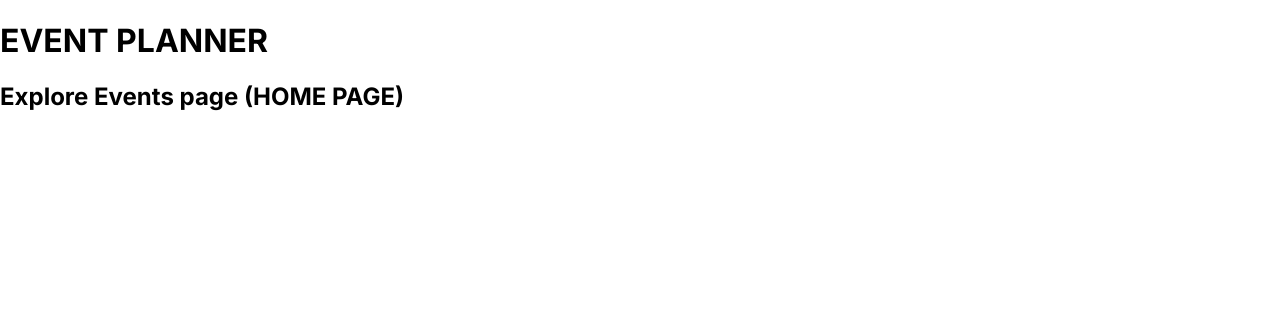
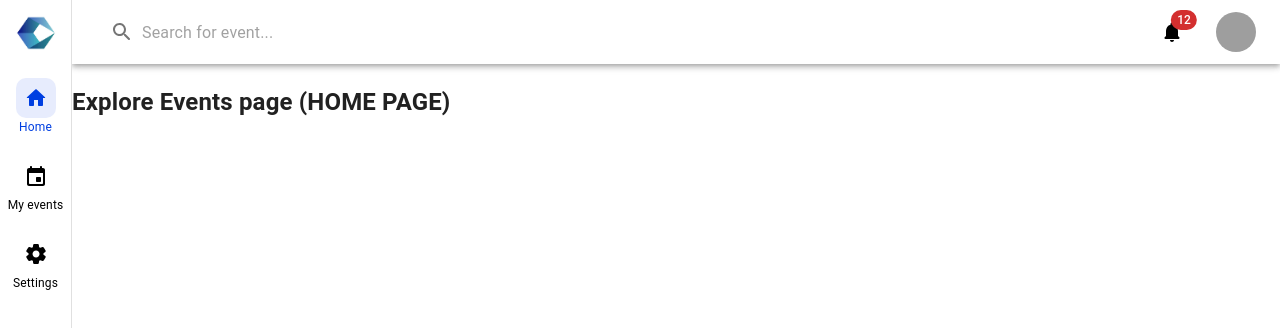
Before and after one commit to Warbreon/event-planner-fe, a React (Create React App) app: page / in a window 1280 px wide. Shown: the top 328 px of the page. Built offline with nearby package versions, Linux system fonts and the light colour scheme; grey boxes are pictures that could not be loaded.

Commit message:
Updated the main component with the side bar and app bar components

```diff
--- a/src/pages/main/Main.tsx
+++ b/src/pages/main/Main.tsx
@@ -1,11 +1,17 @@
 import React from 'react';
 import { Outlet } from 'react-router-dom';
+import NavigationSideBar from '../../components/nav-bar/NavigationSideBar.tsx';
+import PlannerAppBar from '../../components/app-bar/PlannerAppBar.tsx';
+
+const loggedIn = true;
+
 const Main = () => {
 	return (
 		<>
-			<h1>EVENT PLANNER </h1>
-			{/* ADD APPBAR HERE */}
-			<Outlet />
+			<NavigationSideBar drawerWidth={72} loggedIn={loggedIn}>
+				{loggedIn && <PlannerAppBar />}
+				<Outlet />
+			</NavigationSideBar>
 			{/* ADD FOOTER HERE */}
 		</>
 	);
```
Also changed, not shown: src/App.tsx (deleted, +0 -13 lines).
